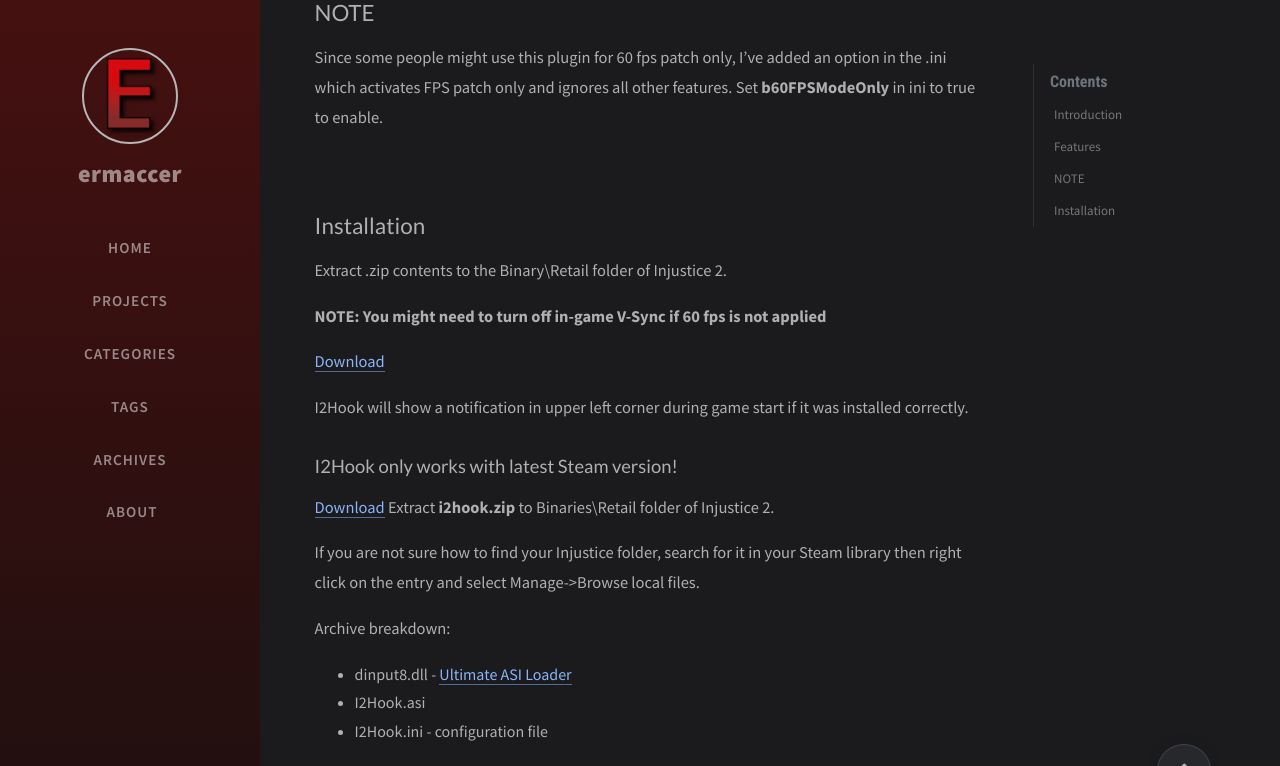
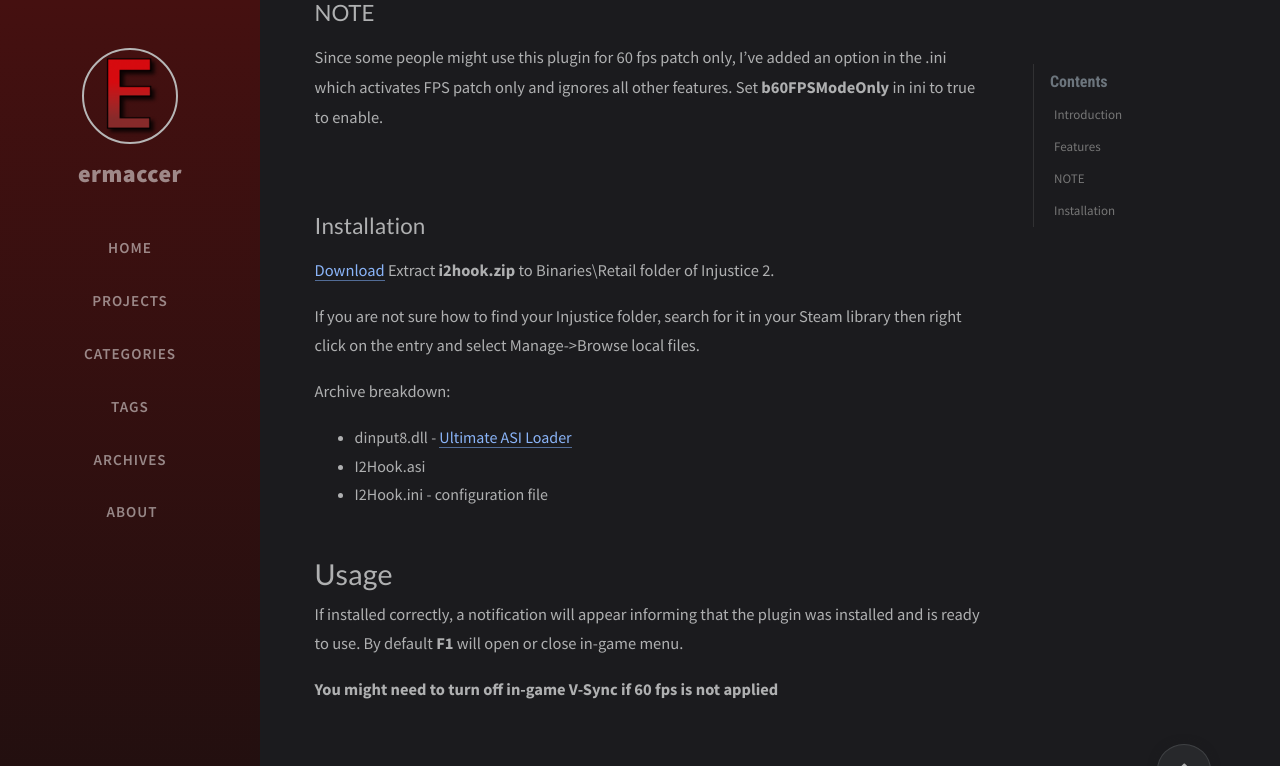
Before and after one commit to ermaccer/ermaccer.github.io, a Jekyll site: the page built from _posts/plugins/2020-08-24-i2hook.md, in a window 1280 px wide and 900 px high, scrolled down 969 px, cut to the strip 0-766 px from the top of the window. Built offline with Jekyll 4.4.1, drawn with Linux system fonts in a browser that asks for light colours; nearby versions of some CDN libraries; comment, search, counter and statistics services are not loaded.

Commit message:
Update 2020-08-24-i2hook.md

```diff
--- a/_posts/plugins/2020-08-24-i2hook.md
+++ b/_posts/plugins/2020-08-24-i2hook.md
@@ -37,19 +37,6 @@ Since some people might use this plugin for 60 fps patch only, I've added an opt
 
 
 ## Installation
-Extract .zip contents to the Binary\Retail folder of Injustice 2.
-
-
-**NOTE: You might need to turn off in-game V-Sync if 60 fps is not applied**
-
-[Download](https://github.com/ermaccer/I2Hook/releases/latest/download/I2Hook.zip)
-
-I2Hook will show a notification in upper left corner during game start if it
-was installed correctly.
-
-
-####  I2Hook only works with latest Steam version!
-
 [Download](https://github.com/ermaccer/I2Hook/releases/latest/download/i2hook.zip)
 Extract **i2hook.zip** to Binaries\Retail folder of Injustice 2.
 
```
